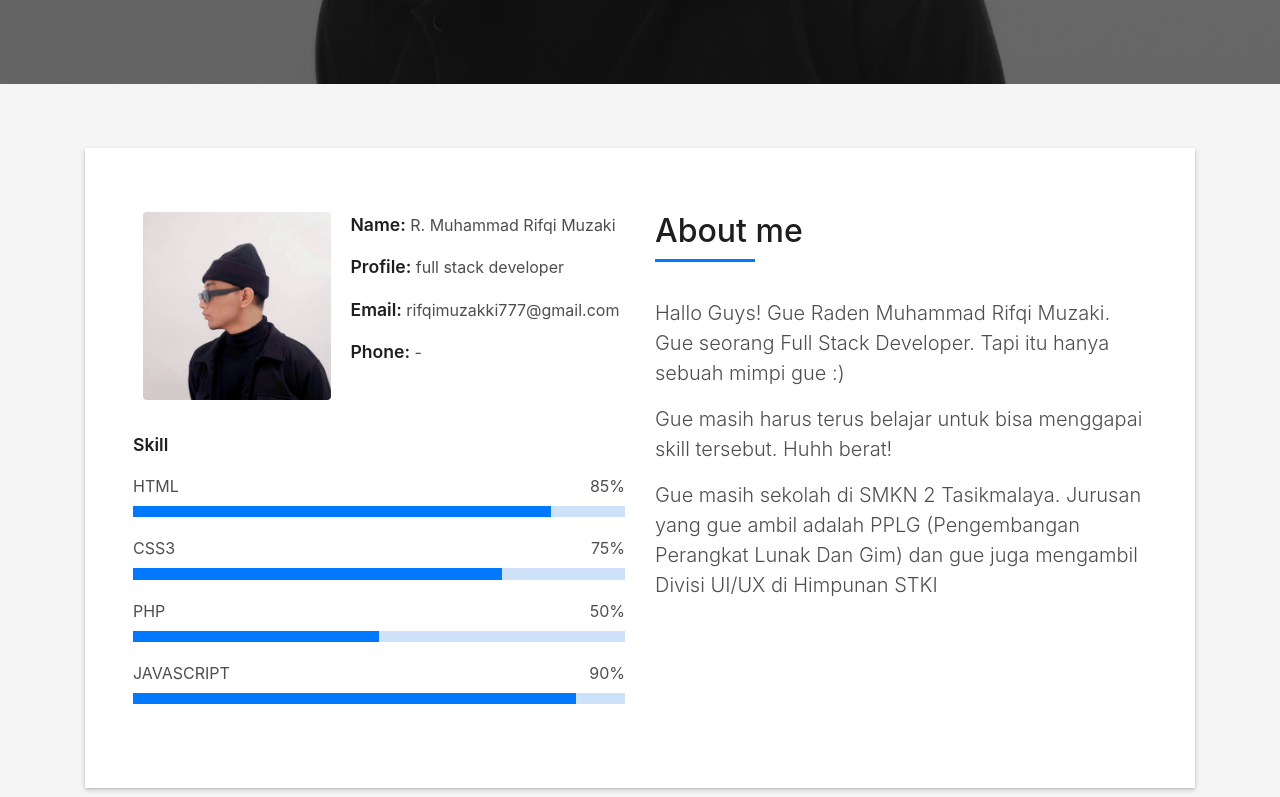
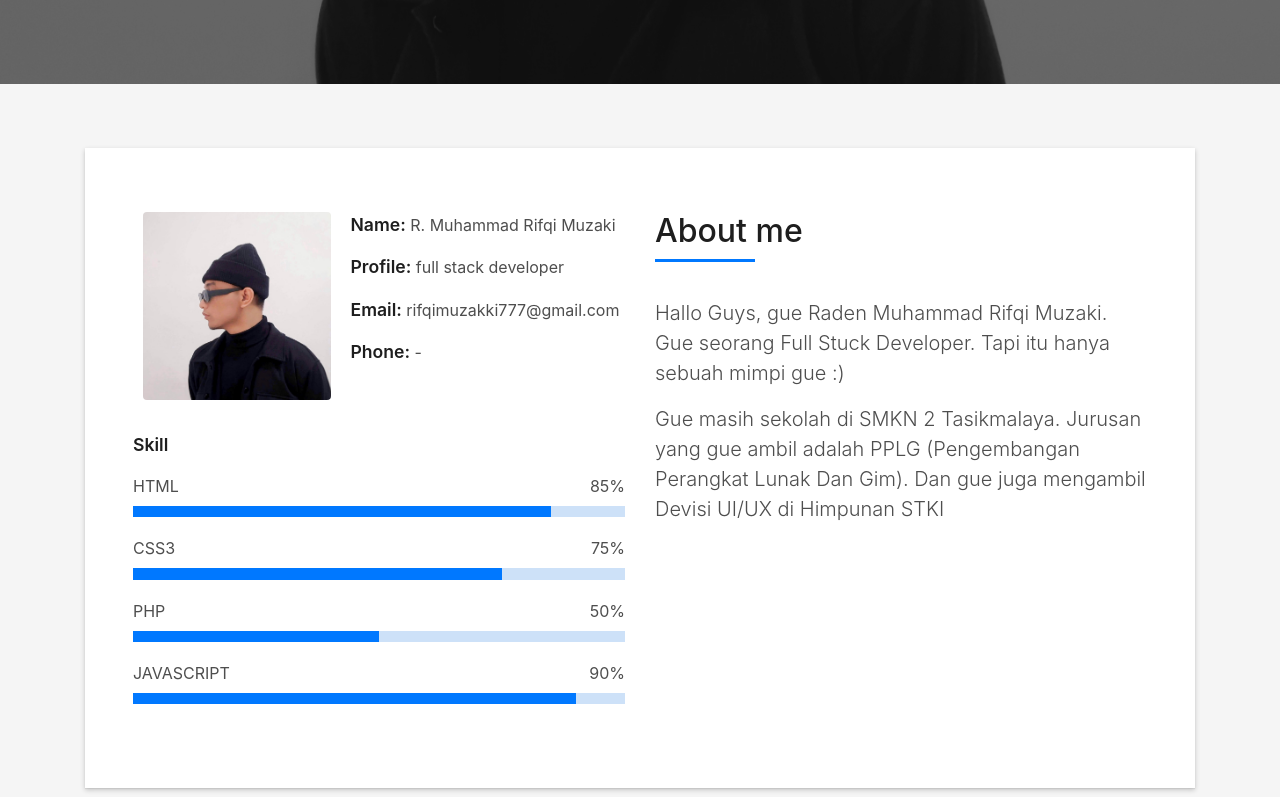
Before and after one commit to bynothuman/byfolio, a plain HTML site: page index.html in a window 1280 px wide. Shown: the part 716-1513 px from the top of the page. Drawn offline with Linux system fonts and the light colour scheme; files whose address does not match are found by name.

Commit message:
Update index.html

```diff
--- a/index.html
+++ b/index.html
@@ -1,5 +1,6 @@
 <!DOCTYPE html>
 <html lang="en">
+
 <head>
   <meta charset="utf-8">
   <title>ByFolio</title>
@@ -67,7 +68,8 @@
         <div class="container">
           <!--<p class="display-6 color-d">Hello, world!</p>-->
           <h1 class="intro-title mb-4">I am R. Muhammad Rifqi Muzaki</h1>
-          <p class="intro-subtitle"><span class="text-slider-items">Web Developer,Web Designer,Frontend Developer,Graphic Designer, Photographer</span><strong class="text-slider"></strong></p>
+          <p class="intro-subtitle"><span class="text-slider-items">Web Developer,Web Designer,Frontend
+              Developer,Graphic Designer, Photographer</span><strong class="text-slider"></strong></p>
           <!-- <p class="pt-3"><a class="btn btn-primary btn js-scroll px-4" href="#about" role="button">Learn More</a></p> -->
         </div>
       </div>
@@ -101,8 +103,8 @@
                   <p class="title-s">Skill</p>
                   <span>HTML</span> <span class="pull-right">85%</span>
                   <div class="progress">
-                    <div class="progress-bar" role="progressbar" style="width: 85%;" aria-valuenow="85" aria-valuemin="0"
-                      aria-valuemax="100"></div>
+                    <div class="progress-bar" role="progressbar" style="width: 85%;" aria-valuenow="85"
+                      aria-valuemin="0" aria-valuemax="100"></div>
                   </div>
                   <span>CSS3</span> <span class="pull-right">75%</span>
                   <div class="progress">
@@ -129,12 +131,14 @@
                     </h5>
                   </div>
                   <p class="lead">
-                    Hallo Guys! Gue Raden Muhammad Rifqi Muzaki. Gue seorang Full Stack Developer. Tapi itu hanya sebuah mimpi gue :)
+                    Hallo Guys, gue Raden Muhammad Rifqi Muzaki. Gue seorang Full Stuck Developer. Tapi itu hanya sebuah
+                    mimpi gue :)
                   </p>
                   <p class="lead">
-                    Gue masih harus terus belajar untuk bisa menggapai skill tersebut. Huhh berat!
+
                     <p class="lead">
-                    Gue masih sekolah di SMKN 2 Tasikmalaya. Jurusan yang gue ambil adalah PPLG (Pengembangan Perangkat Lunak Dan Gim) dan gue juga mengambil Divisi UI/UX di Himpunan STKI
+                      Gue masih sekolah di SMKN 2 Tasikmalaya. Jurusan yang gue ambil adalah PPLG (Pengembangan
+                      Perangkat Lunak Dan Gim). Dan gue juga mengambil Devisi UI/UX di Himpunan STKI
                     </p>
                 </div>
               </div>
@@ -366,25 +370,29 @@
                       <div class="row">
                         <div class="col-md-12 mb-3">
                           <div class="form-group">
-                            <input type="text" name="name" class="form-control" id="name" placeholder="Your Name" data-rule="minlen:4" data-msg="Please enter at least 4 chars" />
+                            <input type="text" name="name" class="form-control" id="name" placeholder="Your Name"
+                              data-rule="minlen:4" data-msg="Please enter at least 4 chars" />
                             <div class="validation"></div>
                           </div>
                         </div>
                         <div class="col-md-12 mb-3">
                           <div class="form-group">
-                            <input type="email" class="form-control" name="email" id="email" placeholder="Your Email" data-rule="email" data-msg="Please enter a valid email" />
+                            <input type="email" class="form-control" name="email" id="email" placeholder="Your Email"
+                              data-rule="email" data-msg="Please enter a valid email" />
                             <div class="validation"></div>
                           </div>
                         </div>
                         <div class="col-md-12 mb-3">
                           <div class="form-group">
-                              <input type="text" class="form-control" name="subject" id="subject" placeholder="Subject" data-rule="minlen:4" data-msg="Please enter at least 8 chars of subject" />
+                            <input type="text" class="form-control" name="subject" id="subject" placeholder="Subject"
+                              data-rule="minlen:4" data-msg="Please enter at least 8 chars of subject" />
                             <div class="validation"></div>
                           </div>
                         </div>
                         <div class="col-md-12 mb-3">
                           <div class="form-group">
-                            <textarea class="form-control" name="message" rows="5" data-rule="required" data-msg="Please write something for us" placeholder="Message"></textarea>
+                            <textarea class="form-control" name="message" rows="5" data-rule="required"
+                              data-msg="Please write something for us" placeholder="Message"></textarea>
                             <div class="validation"></div>
                           </div>
                         </div>
@@ -466,11 +474,12 @@
   <script src="lib/owlcarousel/owl.carousel.min.js"></script>
   <script src="lib/lightbox/js/lightbox.min.js"></script>
   <script src="lib/typed/typed.min.js"></script>
-  <!-- Contact Form JavaScript File -->
+  <
   <script src="contactform/contactform.js"></script>
 
-  <!-- Template Main Javascript File -->
+
   <script src="js/main.js"></script>
 
 </body>
+
 </html>
```
Lines whose indentation alone changed are shown as unchanged.
